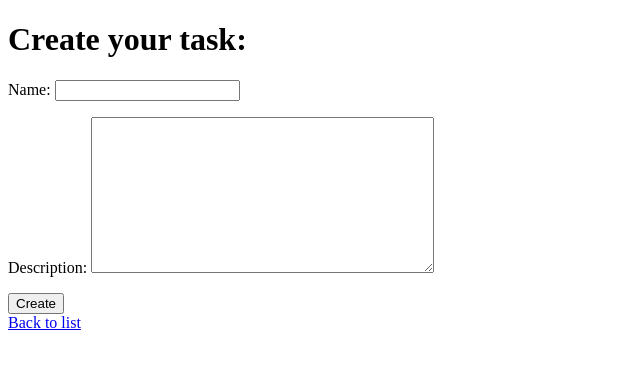
After one commit to Daniil-Podruchny/TodoApp, a Django app: page /create-task/ in a window 1280 px wide. The commit adds this page. Shown: the top 369 px of the page, without its empty margins (0-640 px from the left). Run offline with Django 4.2, Linux system fonts and the light colour scheme.

Commit message:
Create update delete tasks

```diff
--- a/TodoApp/todo/models.py
+++ b/TodoApp/todo/models.py
@@ -4,8 +4,7 @@ from django.db import models
 class TodoTask(models.Model):
     name = models.CharField(max_length=50, blank=False, null=False)
     description = models.TextField(max_length=200)
-    deadline = models.DateTimeField(blank=True, null=True)
-    created_at = models.DateField()
+    created_at = models.DateField(null=False, auto_now_add=True)
 
     def __str__(self):
         return self.name
--- /dev/null
+++ b/TodoApp/todo/templates/todo/todotask_form.html
@@ -0,0 +1,17 @@
+{% extends 'todo/base.html' %}
+
+{% block title %}
+    Create Task
+{% endblock %}
+
+{% block body %}
+    <h1>Create your task:</h1>
+    <div>
+        <form method="post">
+            {% csrf_token %}
+            {{ form.as_p }}
+            <input type="submit" value="Create">
+        </form>
+    </div>
+    <a href="{% url 'todo:todo-list' %}">Back to list</a>
+{% endblock %}
--- a/TodoApp/todo/urls.py
+++ b/TodoApp/todo/urls.py
@@ -1,6 +1,11 @@
 from django.urls import path
 from . import views
 
+app_name = "todo"
+
 urlpatterns = [
-    path('', views.index, name="todo-list"),
+    path('', views.TaskListView.as_view(), name="todo-list"),
+    path('create-task/', views.TaskCreateView.as_view(), name="create-task"),
+    path('<pk>:int/delete/', views.TaskDeleteView.as_view(), name="delete-task"),
+    path('<pk>:int/update/', views.TaskUpdateView.as_view(), name="update-task"),
 ]
--- a/TodoApp/todo/views.py
+++ b/TodoApp/todo/views.py
@@ -1,6 +1,32 @@
 from django.shortcuts import render
 from django.http import HttpRequest, HttpResponse
+from django.urls import reverse, reverse_lazy
+from django.views.generic import CreateView, ListView, DeleteView, UpdateView
+from .models import TodoTask
 
 
-def index(request: HttpRequest) -> HttpResponse:
-    return render(request, 'todo/todo_list.html')
+# def index(request: HttpRequest) -> HttpResponse:
+#     return render(request, 'todo/todo_list.html')
+
+
+class TaskListView(ListView):
+    model = TodoTask
+    template_name = 'todo/todo_list.html'
+
+
+class TaskCreateView(CreateView):
+    model = TodoTask
+    fields = "name", "description"
+    success_url = reverse_lazy('todo:todo-list')
+
+
+class TaskDeleteView(DeleteView):
+    model = TodoTask
+    success_url = reverse_lazy('todo:todo-list')
+
+
+class TaskUpdateView(UpdateView):
+    model = TodoTask
+    fields = 'name', 'description'
+    template_name = 'todo/todotask_edit.html'
+    success_url = reverse_lazy('todo:todo-list')
```
Also changed, not shown: TodoApp/todo/templates/todo/todo_list.html (+15 -0 lines), TodoApp/todo/templates/todo/todotask_edit.html (added, +16 -0 lines), TodoApp/todo/migrations/0002_remove_todotask_deadline.py (added), TodoApp/todo/migrations/0003_alter_todotask_created_at.py (added).
